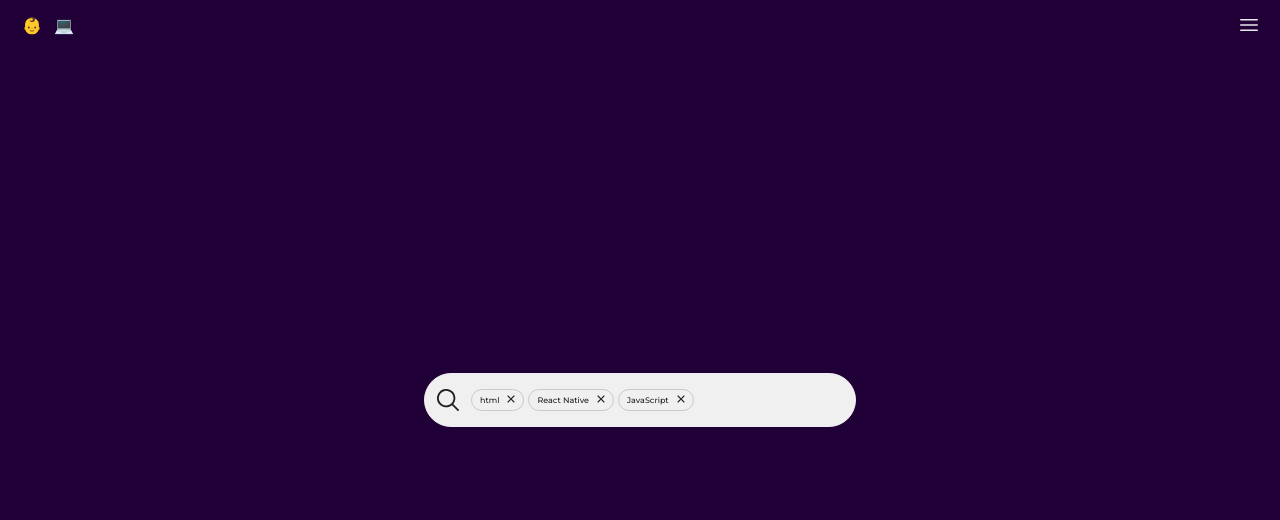
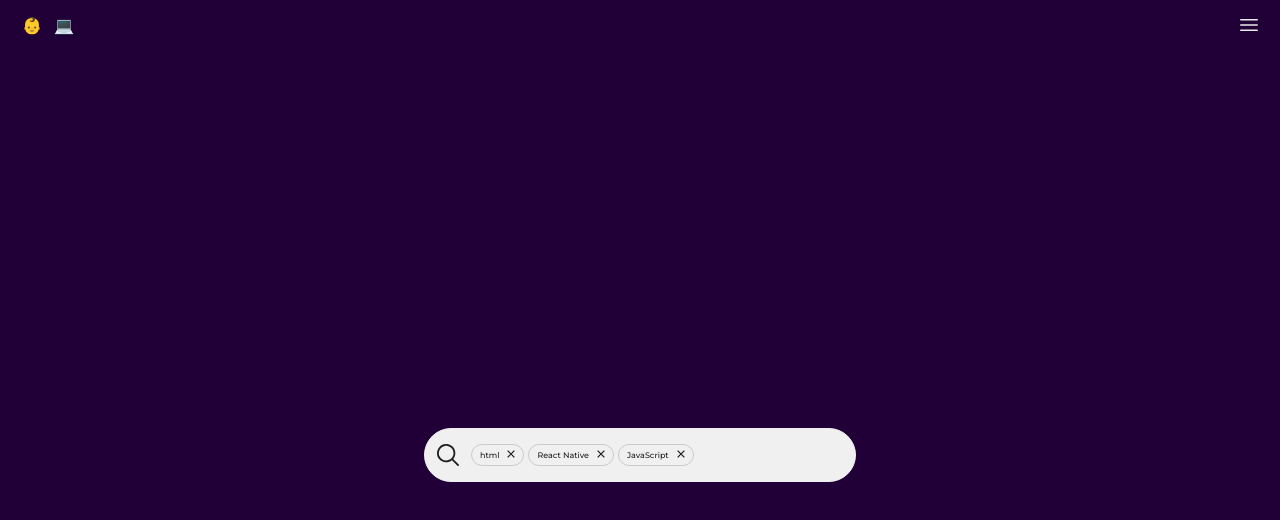
Before and after one commit to PedroMarianoAlmeida/baby-dev-2022, a Next.js app: page / in a window 1280 px wide. Shown: the top 520 px of the page. Built offline with nearby package versions, Linux system fonts and the light colour scheme.

Commit message:
add container to nothing be hidden under menu

```diff
--- a/pages/_app.tsx
+++ b/pages/_app.tsx
@@ -4,10 +4,10 @@ import Menu from "../src/components/Menu";
 
 function MyApp({ Component, pageProps }: AppProps) {
   return (
-    <>
+    <div id="myapp-container">
       <Menu />
       <Component {...pageProps} />
-    </>
+    </div>
   );
 }
 
--- a/styles/globals.css
+++ b/styles/globals.css
@@ -9,3 +9,7 @@ body {
 * {
   box-sizing: border-box;
 }
+
+#myapp-container {
+  margin-top: 55.2px;
+}
```
